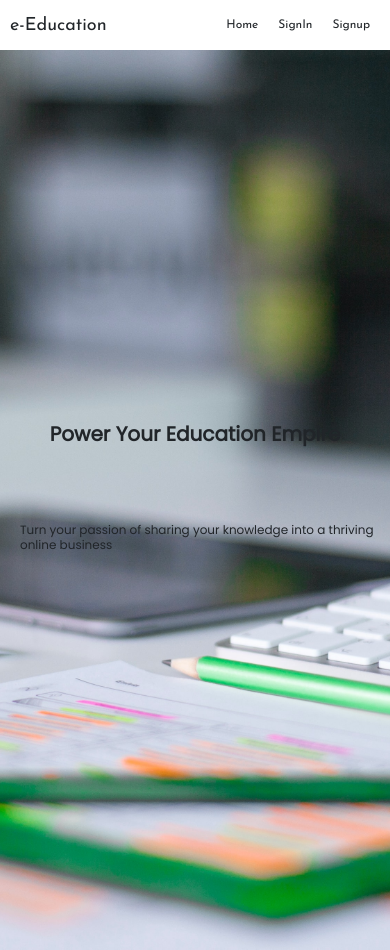
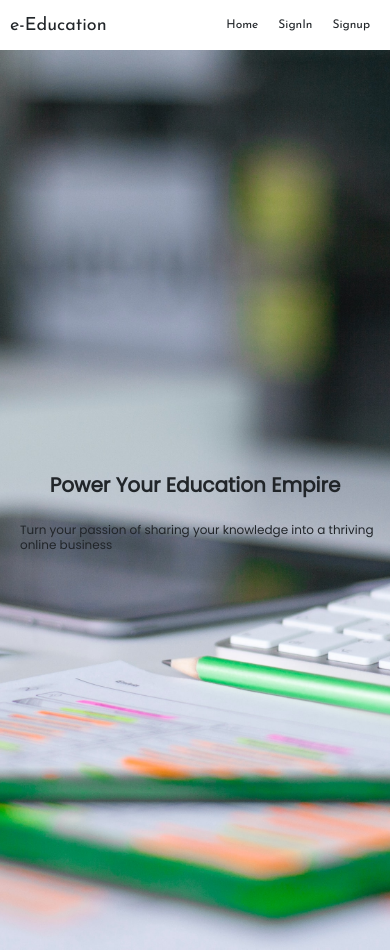
Before and after one commit to thilip2001/project1, a React (Create React App) app: page / in a window 390 px wide. Built offline with nearby package versions, Linux system fonts and the light colour scheme.

Commit message:
media query added

```diff
--- a/src/pages/home/home.css
+++ b/src/pages/home/home.css
@@ -10,7 +10,7 @@
 .homeTitle1{
     position: absolute;
     top: 50%;
-    font-size:30px;
+    font-size:35px;
 
 
 }
@@ -61,7 +61,7 @@
     }
     .homeTitle1{
         position: absolute;
-        top: 50%;
+        top: 56%;
         font-size:20px;
         font-weight: bold;
 
```
